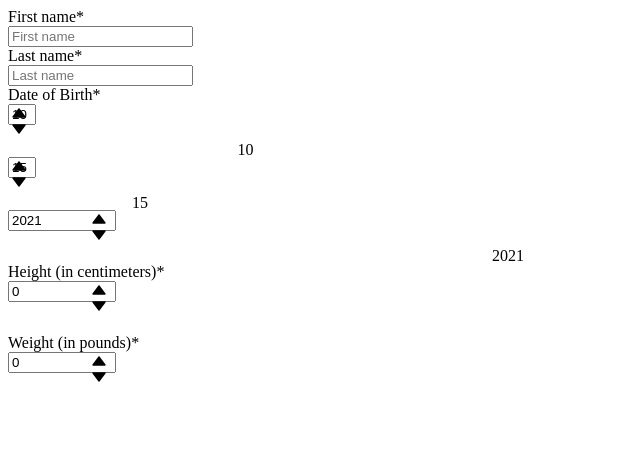
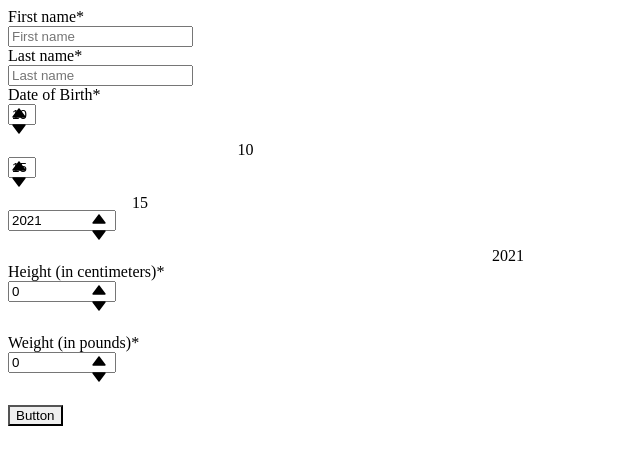
Before and after one commit to chingu-voyages/v34-bears-team-06, a Next.js app: page /resident/create in a window 1280 px wide. Shown: the top 464 px of the page, without its empty margins (0-640 px from the left). Built offline with nearby package versions, Linux system fonts and the light colour scheme.

Commit message:
date of birth useEffect hook to track with dependencies (incomplete)

```diff
--- a/pages/resident/create.js
+++ b/pages/resident/create.js
@@ -1,6 +1,8 @@
-import React, { useState } from "react";
+import React, { useState, useEffect } from "react";
 
 import {
+  Button,
+  ButtonGroup,
   Input,
   FormControl,
   FormLabel,
@@ -23,8 +25,24 @@ export default function create() {
   const [dateOfBirth, setDateOfBirth] = useState(new Date().getDate());
   const [monthOfBirth, setMonthOfBirth] = useState(new Date().getMonth() + 1);
   const [yearOfBirth, setYearOfBirth] = useState(new Date().getYear() + 1900);
+
+
+//  Need to fix below; dob now a Date object, but not updating with dependencies
+  const [dob, setDob] = React.useState(new Date())
+  useEffect(() => {
+    setDob(`${yearOfBirth}-${monthOfBirth}-${dateOfBirth}`)
+    setDob(new Date(dob))
+  }, [dateOfBirth, monthOfBirth, yearOfBirth])
+//   Need to fix above
+
+
   const [height, setHeight] = useState(0);
   const [weight, setWeight] = useState(0);
+
+  const handleSubmit = event => {
+    event.preventDefault();
+    alert(`Name: ${firstName} ${lastName} is ${height} cm tall is weighs ${weight} pounds`)
+  }
 
   console.log(
     weight,
@@ -33,19 +51,23 @@ export default function create() {
     dateOfBirth,
     monthOfBirth,
     lastName,
-    firstName
+    firstName,
+    dob.toISOString()
   );
 
   return (
     <>
-      <FormControl id="first-name" isRequired>
+      <form onSubmit={handleSubmit}>
+        <FormControl id="first_name" isRequired>
           <FormLabel>First name</FormLabel>
           <Input
+            name={"first_name"}
             onChange={(event) => setFirstName(event.target.value)}
             placeholder="First name"
           />
           <FormLabel>Last name</FormLabel>
           <Input
+            name={"last_name"}
             onChange={(event) => setLastName(event.target.value)}
             placeholder="Last name"
           />
@@ -162,7 +184,9 @@ export default function create() {
             defaultValue={150}
             min={100}
             max={300}
-          onChange={(valueAsString, valueAsNumber) => setHeight(valueAsNumber)}
+            onChange={(valueAsString, valueAsNumber) =>
+              setHeight(valueAsNumber)
+            }
           >
             <NumberInputField />
             <NumberInputStepper>
@@ -197,7 +221,9 @@ export default function create() {
             defaultValue={180}
             min={40}
             max={400}
-          onChange={(valueAsString, valueAsNumber) => setWeight(valueAsNumber)}
+            onChange={(valueAsString, valueAsNumber) =>
+              setWeight(valueAsNumber)
+            }
           >
             <NumberInputField />
             <NumberInputStepper>
@@ -222,6 +248,10 @@ export default function create() {
             <SliderThumb fontSize="sm" boxSize="32px" children={weight} />
           </Slider>
         </FormControl>
+        <Button colorScheme="teal" size="lg" type="submit">
+          Button
+        </Button>
+      </form>
     </>
   );
 }
```
Lines whose indentation alone changed are shown as unchanged.
